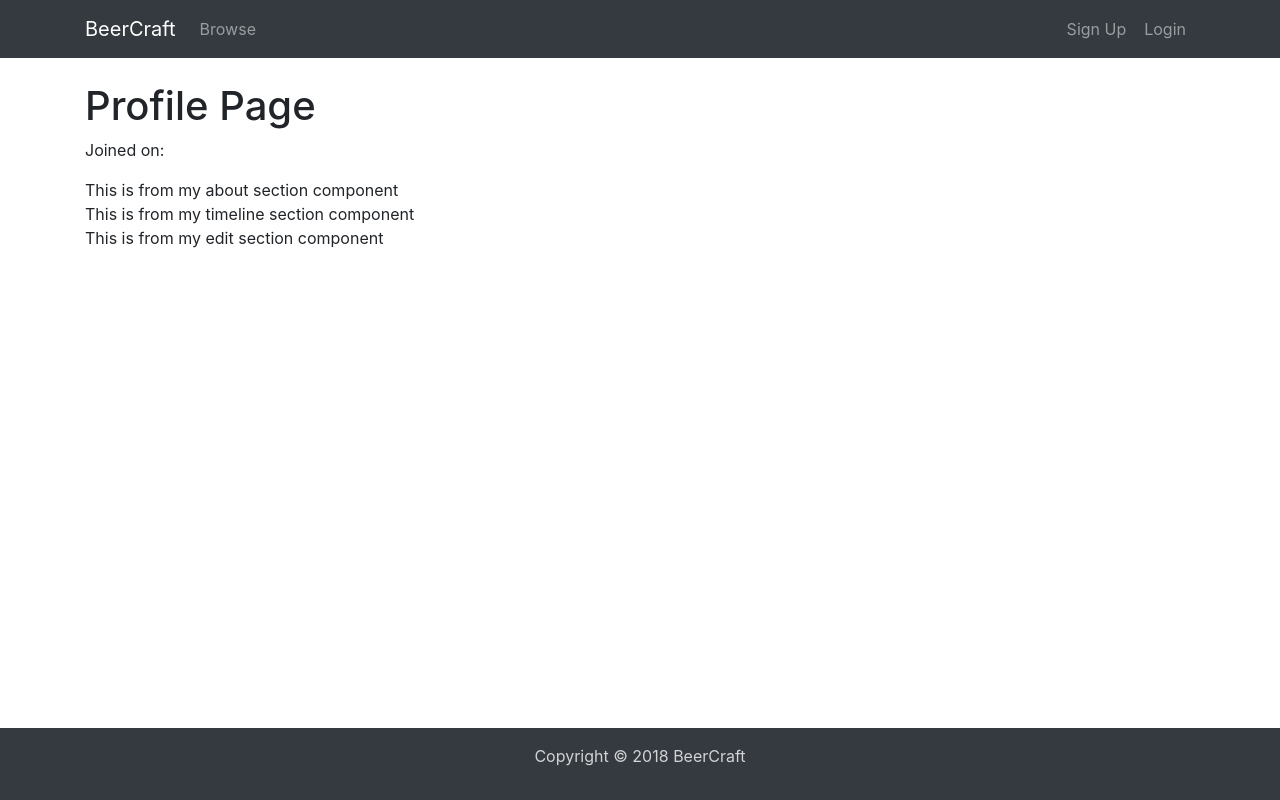
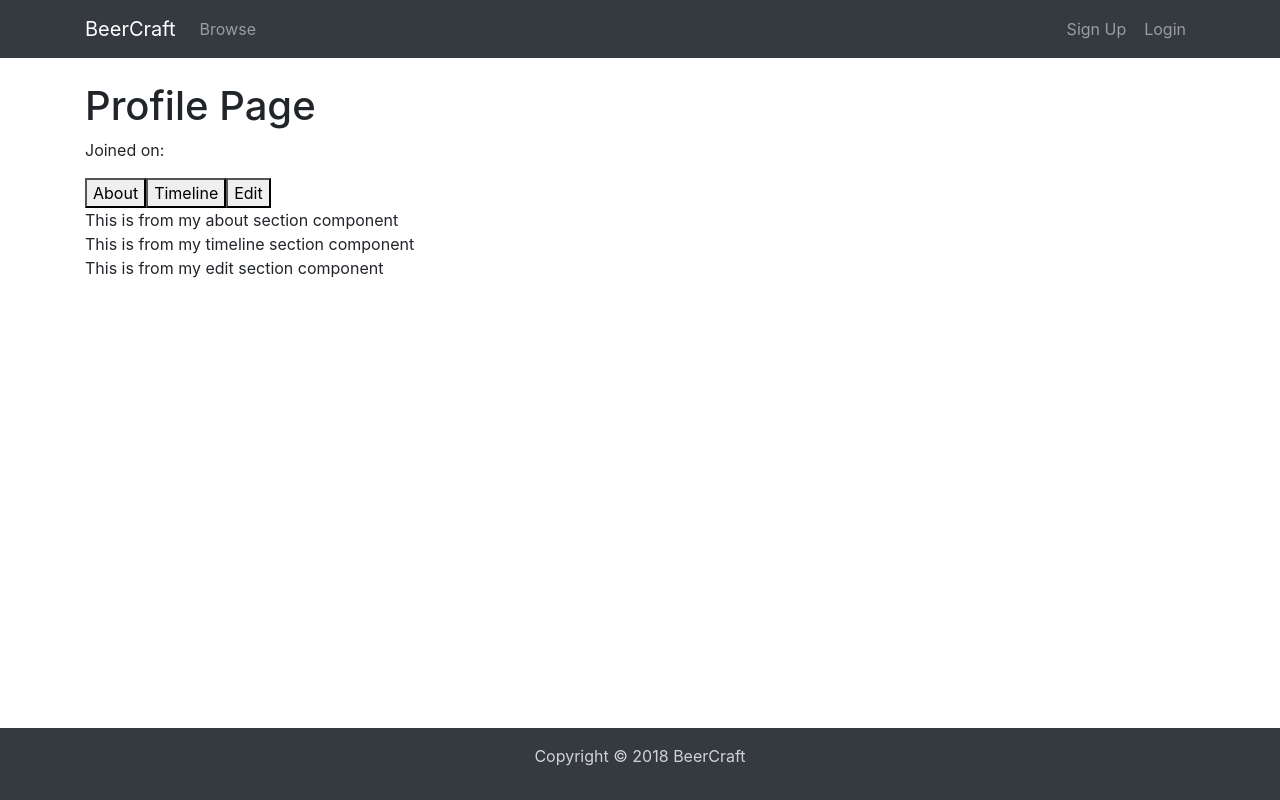
Before and after one commit to chingu-voyage7/Bears-Team-01, a React (Create React App) app in the folder client/: page /profile in a window 1280 px wide. Built offline with nearby package versions, Linux system fonts and the light colour scheme; no server answers.

Commit message:
added toggle buttons

```diff
--- a/client/src/components/ProfilePage.js
+++ b/client/src/components/ProfilePage.js
@@ -31,6 +31,9 @@ class ProfilePage extends Component {
         <h1>Profile Page</h1>
         <h3>{this.state.userData.name}</h3>
         <p>Joined on: {this.state.userData.date}</p>
+        <button>About</button>
+        <button>Timeline</button>
+        <button>Edit</button>
         <AboutSection />
         <TimelineSection />
         <EditSection />
```
